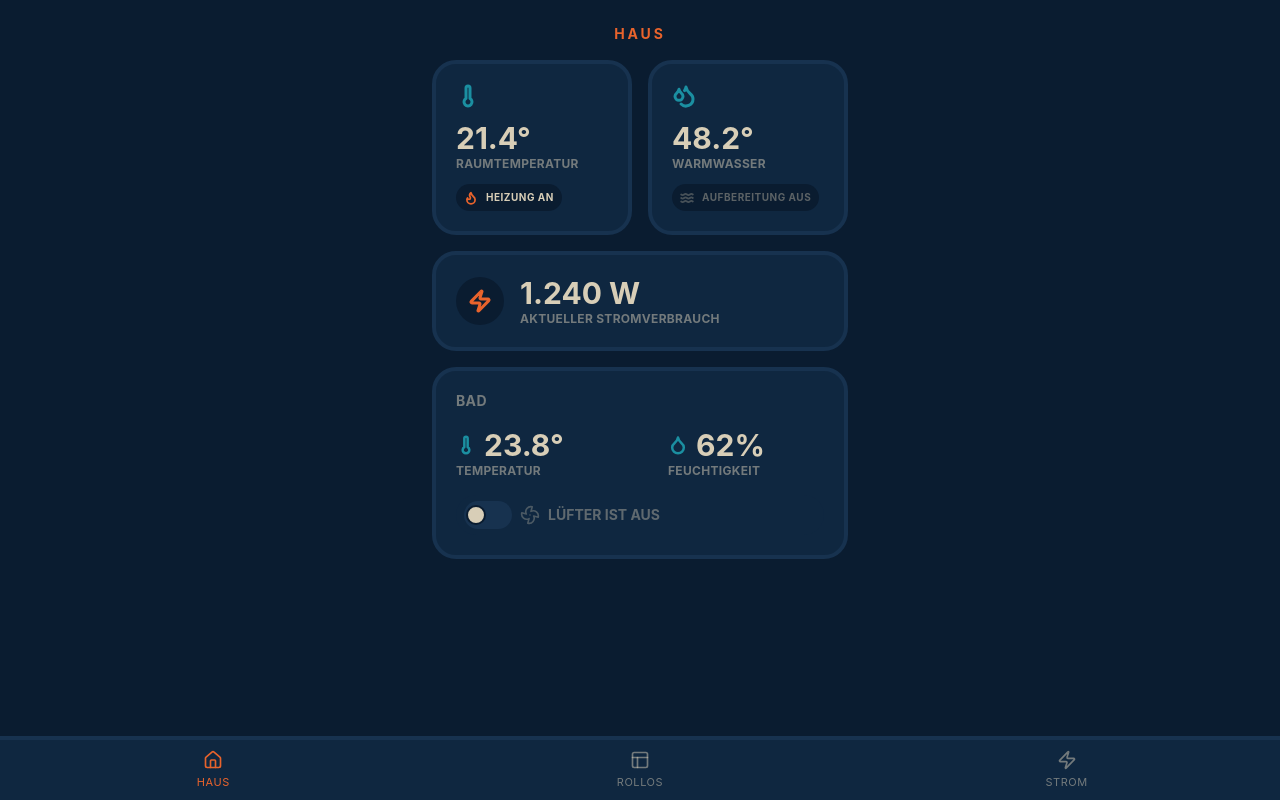
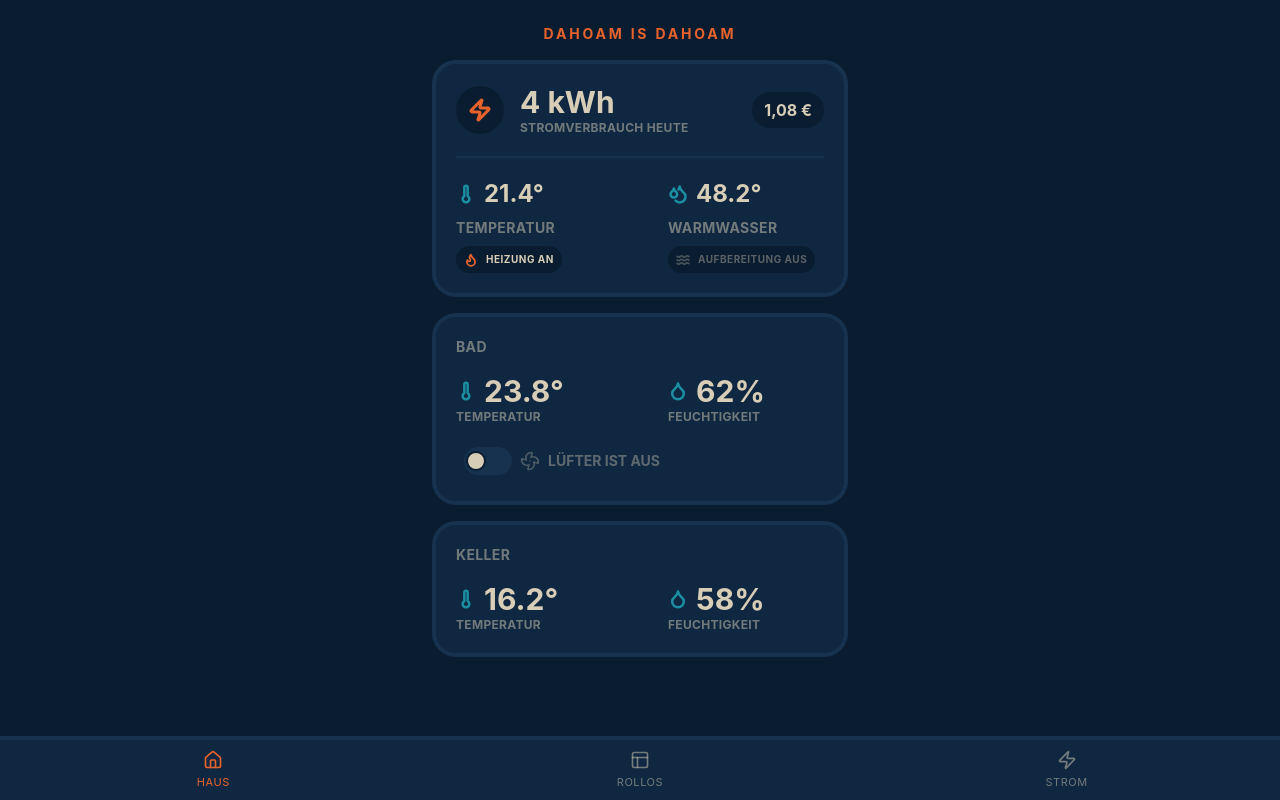
Before and after one commit to reitsoft/shutter3000, a SvelteKit app: page / in a window 1280 px wide. Built offline with nearby package versions, Linux system fonts and the light colour scheme.

Commit message:
more cards

```diff
--- a/src/routes/+page.svelte
+++ b/src/routes/+page.svelte
@@ -12,9 +12,11 @@
 	let heizungAn = $state(true);
 	let warmwassertemperatur = $state(48.2);
 	let warmwasserAn = $state(false);
-	let aktuellerVerbrauch = $state(1240); // Watt
+	let aktuellerVerbrauch = $state(4); // kWh
 	let badTemperatur = $state(23.8);
 	let badLuftfeuchtigkeit = $state(62);
+	let kellerTemperatur = $state(16.2);
+	let kellerLuftfeuchtigkeit = $state(58);
 
 	const LUEFTER_LAUFZEIT_SEKUNDEN = 120; // 2 Minuten
 
@@ -51,68 +53,68 @@
 
 <div class="flex h-screen flex-col items-center bg-navy-950 text-cream-100 select-none">
 	<header class="w-full max-w-md shrink-0 px-6 pt-6 pb-4">
-		<h1 class="text-center text-sm font-bold tracking-[0.2em] text-orange-500 uppercase">Haus</h1>
+		<h1 class="text-center text-sm font-bold tracking-[0.2em] text-orange-500 uppercase">Dahoam is Dahoam</h1>
 	</header>
 
 	<main
 		class="grid w-full max-w-md flex-1 grid-cols-2 content-start gap-4 overflow-y-auto px-4"
 		style="padding-bottom: calc(10rem + env(safe-area-inset-bottom));"
 	>
-		<!-- Kachel: Raumtemperatur -->
-		<div class="flex flex-col gap-3 rounded-3xl border-4 border-navy-800 bg-navy-900 p-5">
-			<Thermometer class="h-6 w-6 stroke-3 text-teal-500" />
+		<!-- Kachel: Stromverbrauch + Heizung -->
+<div class="col-span-2 flex flex-col gap-5 rounded-3xl border-4 border-navy-800 bg-navy-900 p-5">
+  <!-- Hauptwert: Stromverbrauch -->
+  <div class="flex items-center justify-between gap-4">
+  <div class="flex items-center gap-4">
+    <div class="flex h-12 w-12 shrink-0 items-center justify-center rounded-full bg-navy-950">
+      <Zap class="h-6 w-6 stroke-3 text-orange-500" />
+    </div>
     <div>
-				<div class="text-3xl font-bold text-cream-100">{raumtemperatur.toFixed(1)}°</div>
+      <div class="text-3xl font-bold text-cream-100">
+        {aktuellerVerbrauch.toLocaleString('de-DE')} kWh
+      </div>
       <div class="text-xs font-bold tracking-wide text-cream-100/50 uppercase">
-					Raumtemperatur
+        Stromverbrauch heute
       </div>
     </div>
-			<div class="mt-auto flex w-fit items-center gap-2 rounded-full bg-navy-950 px-2 py-1.5">
+  </div>
+
+  <div class="flex items-center gap-2 rounded-full bg-navy-950 px-3 py-1.5">
+    <span class="text-md font-bold text-cream-100">
+      {(aktuellerVerbrauch * 0.27).toLocaleString('de-DE', { style: 'currency', currency: 'EUR' })}
+    </span>
+  </div>
+</div>
+
+  <div class="border-t-2 border-navy-800"></div>
+
+  <!-- Nebenwerte: Raumtemperatur & Warmwasser -->
+  <div class="grid grid-cols-2">
+    <div class="flex flex-col gap-2">
+      <div class="flex items-center gap-2">
+        <Thermometer class="h-5 w-5 stroke-3 text-teal-500" />
+        <span class="text-2xl font-bold text-cream-100">{raumtemperatur.toFixed(1)}°</span>
+      </div>
+      <div class="text-sm font-bold tracking-wide text-cream-100/50 uppercase">Temperatur</div>
+      <div class="flex w-fit items-center gap-2 rounded-full bg-navy-950 px-2 py-1.5">
         <Flame class="h-3.5 w-3.5 {heizungAn ? 'text-orange-500' : 'text-cream-100/30'} stroke-3" />
-				<span
-					class="text-[10px] font-bold tracking-wider uppercase {heizungAn
-						? 'text-cream-100'
-						: 'text-cream-100/40'}"
-				>
+        <span class="text-[10px] font-bold tracking-wider uppercase {heizungAn ? 'text-cream-100' : 'text-cream-100/40'}">
           Heizung {heizungAn ? 'An' : 'Aus'}
         </span>
       </div>
     </div>
 
-		<!-- Kachel: Warmwasser -->
-		<div class="flex flex-col gap-3 rounded-3xl border-4 border-navy-800 bg-navy-900 p-5">
-			<Droplets class="h-6 w-6 stroke-3 text-teal-500" />
-			<div>
-				<div class="text-3xl font-bold text-cream-100">{warmwassertemperatur.toFixed(1)}°</div>
-				<div class="text-xs font-bold tracking-wide text-cream-100/50 uppercase">Warmwasser</div>
+    <div class="ml-7 flex flex-col gap-2">
+      <div class="flex items-center gap-2">
+        <Droplets class="h-5 w-5 stroke-3 text-teal-500" />
+        <span class="text-2xl font-bold text-cream-100">{warmwassertemperatur.toFixed(1)}°</span>
       </div>
-			<div class="mt-auto flex w-fit items-center gap-2 rounded-full bg-navy-950 px-2 py-1.5">
-				<Waves
-					class="h-3.5 w-3.5 {warmwasserAn ? 'text-orange-500' : 'text-cream-100/30'} stroke-3"
-				/>
-				<span
-					class="text-[10px] font-bold tracking-wider uppercase {warmwasserAn
-						? 'text-cream-100'
-						: 'text-cream-100/40'}"
-				>
+      <div class="text-sm font-bold tracking-wide text-cream-100/50 uppercase">Warmwasser</div>
+      <div class="flex w-fit items-center gap-2 rounded-full bg-navy-950 px-2 py-1.5">
+        <Waves class="h-3.5 w-3.5 {warmwasserAn ? 'text-orange-500' : 'text-cream-100/30'} stroke-3" />
+        <span class="text-[10px] font-bold tracking-wider uppercase {warmwasserAn ? 'text-cream-100' : 'text-cream-100/40'}">
           Aufbereitung {warmwasserAn ? 'An' : 'Aus'}
         </span>
       </div>
-		</div>
-
-		<!-- Kachel: Stromverbrauch (volle Breite) -->
-		<div
-			class="col-span-2 flex items-center gap-4 rounded-3xl border-4 border-navy-800 bg-navy-900 p-5"
-		>
-			<div class="flex h-12 w-12 shrink-0 items-center justify-center rounded-full bg-navy-950">
-				<Zap class="h-6 w-6 stroke-3 text-orange-500" />
-			</div>
-			<div>
-				<div class="text-3xl font-bold text-cream-100">
-					{aktuellerVerbrauch.toLocaleString('de-DE')} W
-				</div>
-				<div class="text-xs font-bold tracking-wide text-cream-100/50 uppercase">
-					Aktueller Stromverbrauch
     </div>
   </div>
 </div>
@@ -148,12 +150,18 @@
 					type="button"
 					role="switch"
 					aria-checked={luefterAn}
-    aria-label={luefterAn ? `Badlüfter ausschalten, noch ${restlaufzeitMinuten} Minuten aktiv` : 'Badlüfter einschalten'}
+					aria-label={luefterAn
+						? `Badlüfter ausschalten, noch ${restlaufzeitMinuten} Minuten aktiv`
+						: 'Badlüfter einschalten'}
 					onclick={toggleLuefter}
-    class="relative h-7 w-12 shrink-0 rounded-full transition-colors duration-150 {luefterAn ? 'bg-teal-500' : 'bg-navy-800'}"
+					class="relative h-7 w-12 shrink-0 rounded-full transition-colors duration-150 {luefterAn
+						? 'bg-teal-500'
+						: 'bg-navy-800'}"
 				>
 					<span
-      class="absolute top-1/2 h-5 w-5 rounded-full border-2 bg-cream-100 {luefterAn ? 'border-orange-500' : 'border-navy-950'} transition-[left] duration-150 ease-out"
+						class="absolute top-1/2 h-5 w-5 rounded-full border-2 bg-cream-100 {luefterAn
+							? 'border-orange-500'
+							: 'border-navy-950'} transition-[left] duration-150 ease-out"
 						style="left: {luefterAn ? '1.65rem' : '0.15rem'}; transform: translateY(-50%);"
 					></span>
 				</button>
@@ -162,11 +170,38 @@
 					class="h-5 w-5 stroke-2 {luefterAn ? 'text-orange-500' : 'text-cream-100/30'}"
 					style={luefterAn ? 'animation: fan-spin 1.4s linear infinite;' : ''}
 				/>
-  <span class="text-sm font-bold uppercase {luefterAn ? 'text-cream-100' : 'text-cream-100/40'}">
+				<span
+					class="text-sm font-bold uppercase {luefterAn ? 'text-cream-100' : 'text-cream-100/40'}"
+				>
 					Lüfter ist {luefterAn ? `An · noch ${restlaufzeitMinuten} Min` : 'Aus'}
 				</span>
 			</div>
+		</div>
 
+		<!-- Kachel: Keller -->
+		<div
+			class="col-span-2 flex flex-col gap-4 rounded-3xl border-4 border-navy-800 bg-navy-900 p-5"
+		>
+			<span class="text-sm font-bold tracking-wide text-cream-100/50 uppercase">Keller</span>
+
+			<div class="grid grid-cols-2">
+				<div>
+					<div class="flex items-center gap-2">
+						<Thermometer class="h-5 w-5 stroke-3 text-teal-500" />
+						<span class="text-3xl font-bold text-cream-100">{kellerTemperatur.toFixed(1)}°</span>
+					</div>
+					<div class="text-xs font-bold tracking-wide text-cream-100/50 uppercase">Temperatur</div>
+				</div>
+				<div class="ml-7">
+					<div class="flex items-center gap-2">
+						<Droplet class="h-5 w-5 stroke-3 text-teal-500" />
+						<span class="text-3xl font-bold text-cream-100">{kellerLuftfeuchtigkeit}%</span>
+					</div>
+					<div class="text-xs font-bold tracking-wide text-cream-100/50 uppercase">
+						Feuchtigkeit
+					</div>
+				</div>
+			</div>
 		</div>
 	</main>
 </div>
```
Lines whose indentation alone changed are shown as unchanged.
